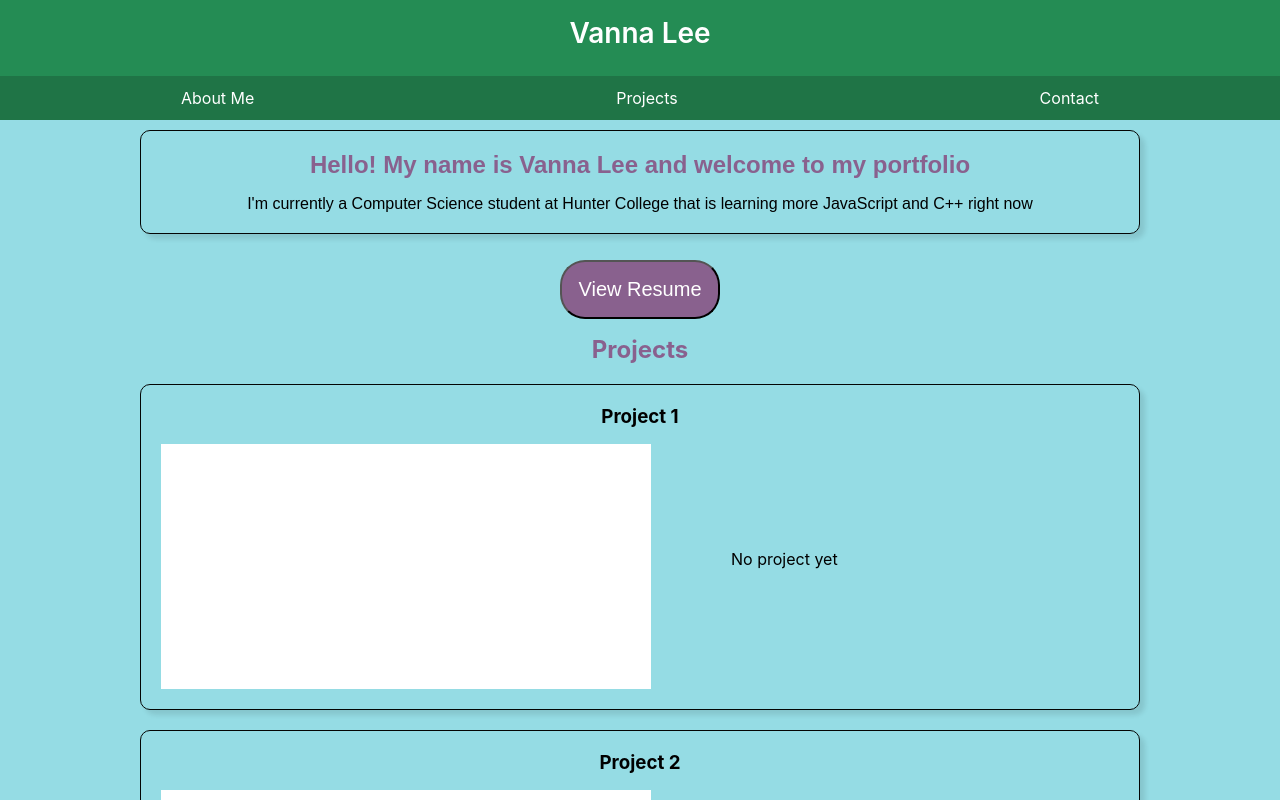
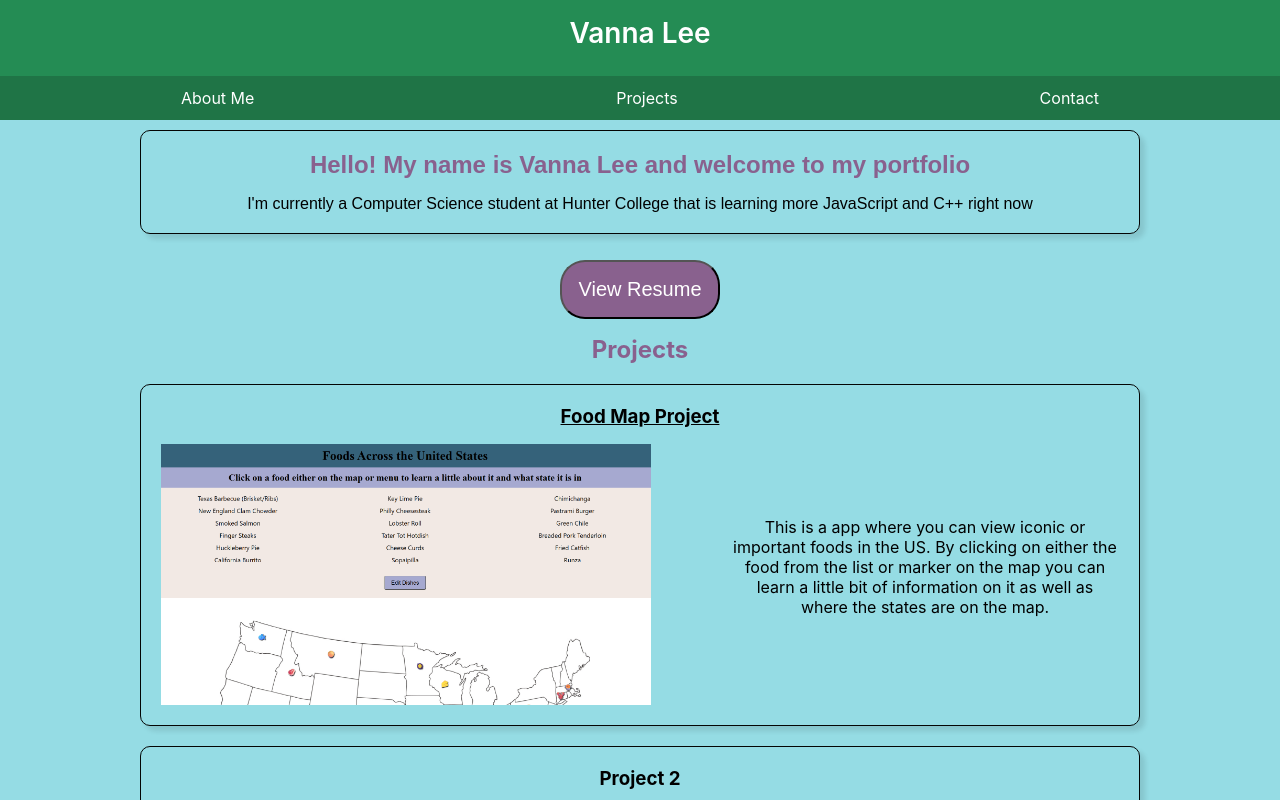
Before and after one commit to leevanna659/leevanna659.github.io, a React (Create React App) app: page / in a window 1280 px wide. Shown: the top 800 px of the page. Built offline with nearby package versions, Linux system fonts and the light colour scheme.

Commit message:
add project 1

```diff
--- a/src/Projects.js
+++ b/src/Projects.js
@@ -6,10 +6,10 @@ const Projects = () => {
 
 
             <div className="project-card card">
-                <h3>Project 1</h3>
+             <a href="https://food-map-stack.onrender.com/" target="_blank">  <h3>Food Map Project</h3></a>
                 <div className="project-content">
-                <img src="/white.png" className="project-image"></img>
-                <p>No project yet</p>
+                <img src="/food-mappic.png" className="project-image"></img>
+                <p>This is a app where you can view iconic or important foods in the US. By clicking on either the food from the list or marker on the map you can learn a little bit of information on it as well as where the states are on the map. </p>
                 </div>
                 </div>
 
```
Also changed, not shown: public/food-mappic.png (added).
